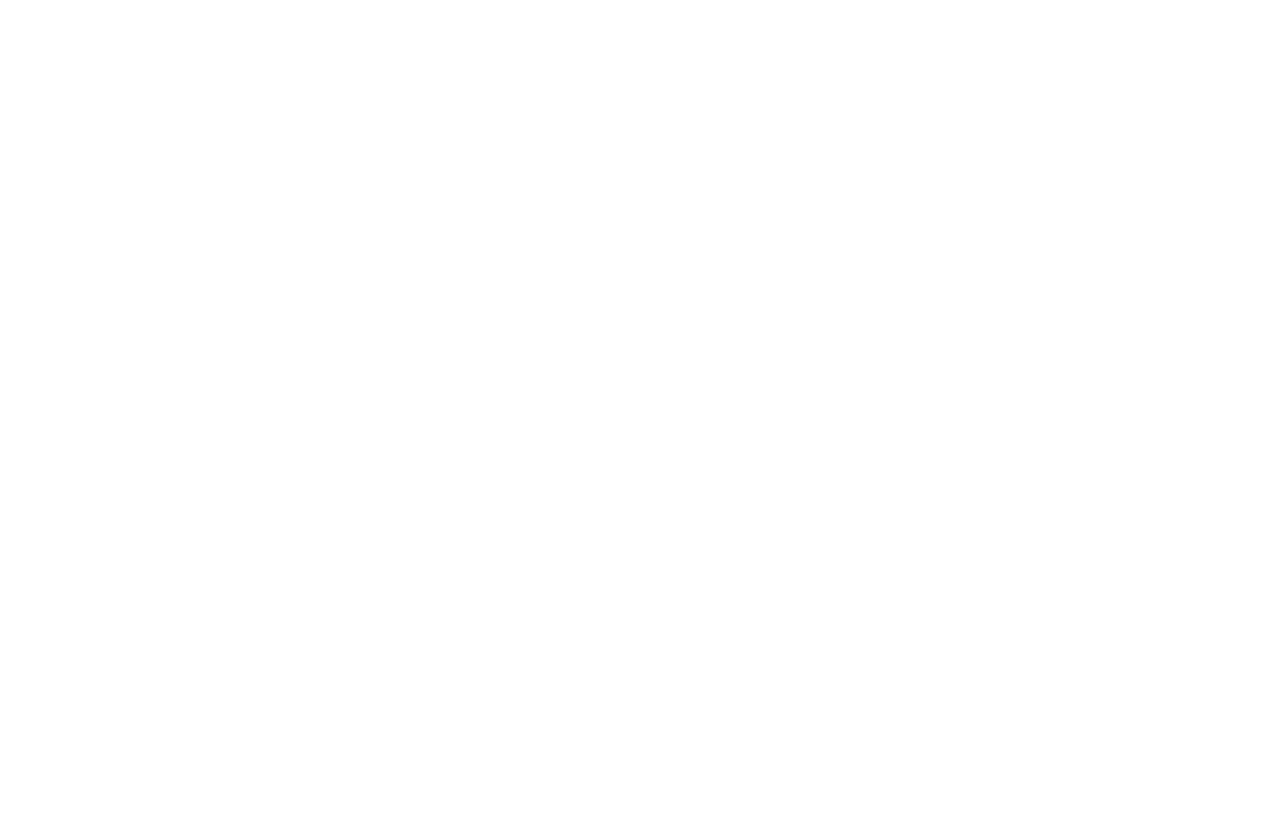
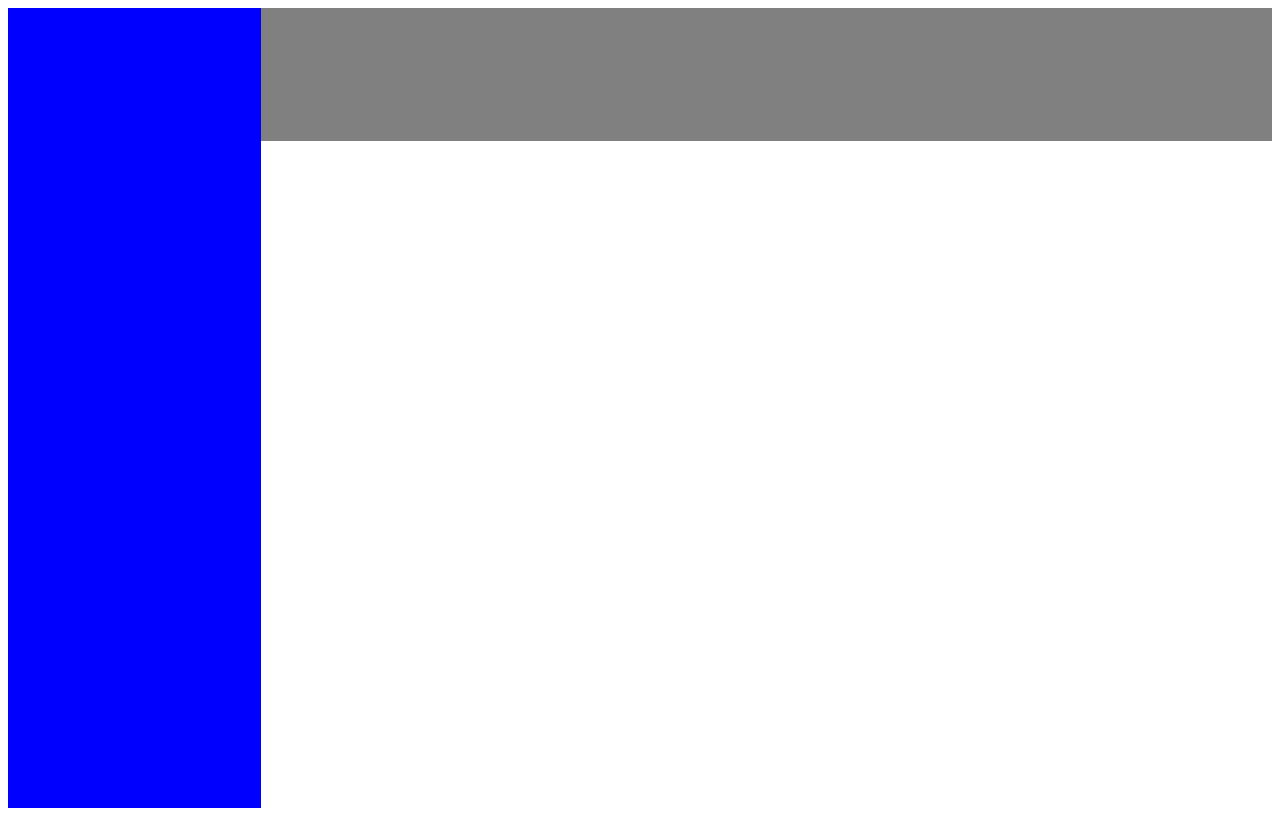
Before and after one commit to FrodeBerg/odin-admin_dashboard, a plain HTML site: page index.html in a window 1280 px wide. Drawn offline with Linux system fonts and the light colour scheme.

Commit message:
Setup basic layout using grid

```diff
--- a/index.html
+++ b/index.html
@@ -8,6 +8,16 @@
     <title>Admin Dashboard</title>
 </head>
 <body>
+    <div class="nav">
+        <div class="dashboard">
 
+        </div>
+        <div class="header">
+
+        </div>
+        <div class="projects">
+
+        </div>
+    </div>
 </body>
 </html>
--- a/style.css
+++ b/style.css
@@ -0,0 +1,23 @@
+.nav {
+    display: grid;
+    grid-template: 1fr 5fr / 1fr 4fr;
+    height: 100vh;
+}
+
+.dashboard {
+    background-color: blue;
+    grid-column: 1 / 2;
+    grid-row: 1 / -1 ;
+}
+
+.header {
+    background-color: grey;
+    grid-column: 2 / -1;
+    grid-row: 1 / 2;
+}
+
+.projects {
+    background-color: white;
+    grid-column: 2 / -1;
+    grid-row: 2 / -1;
+}
```
